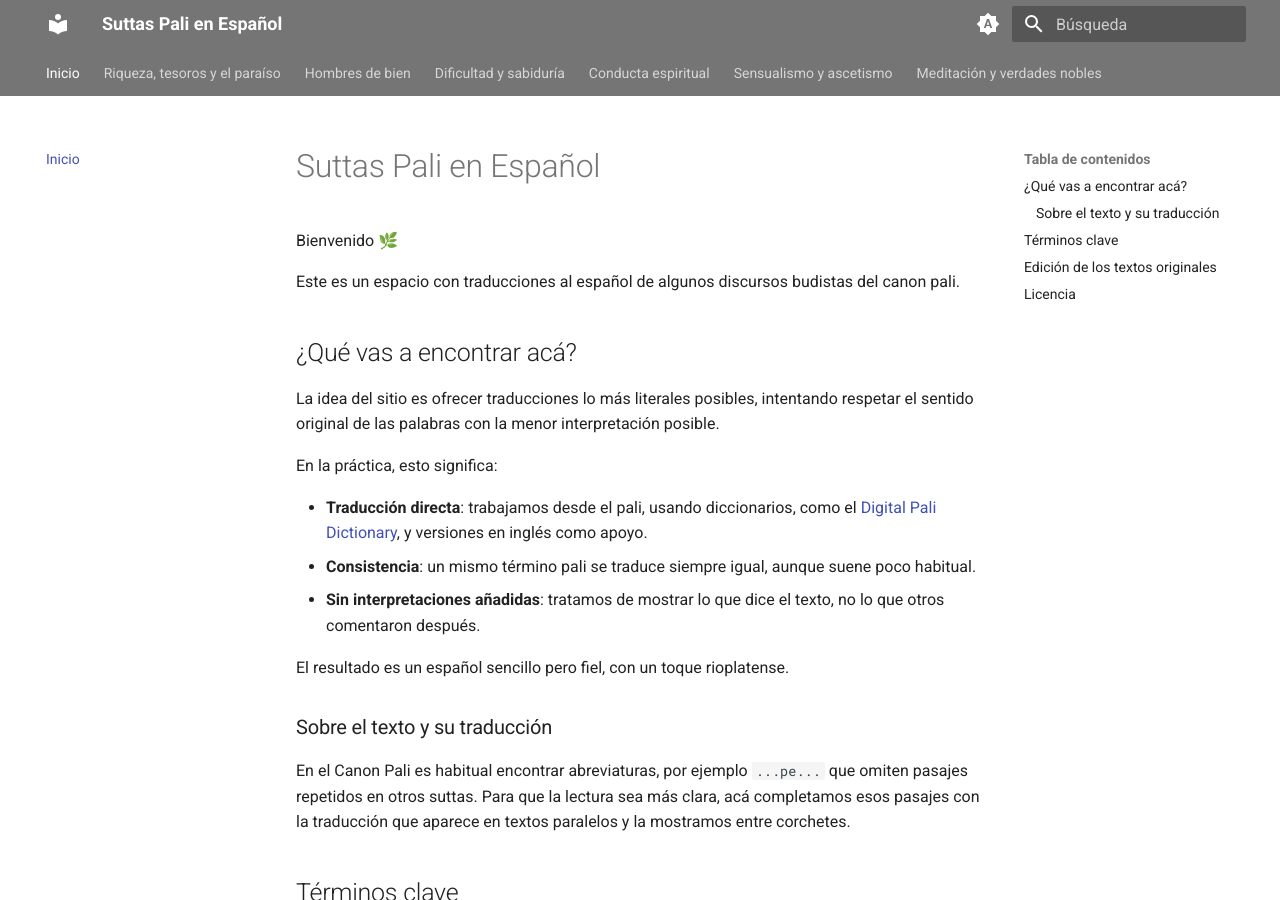
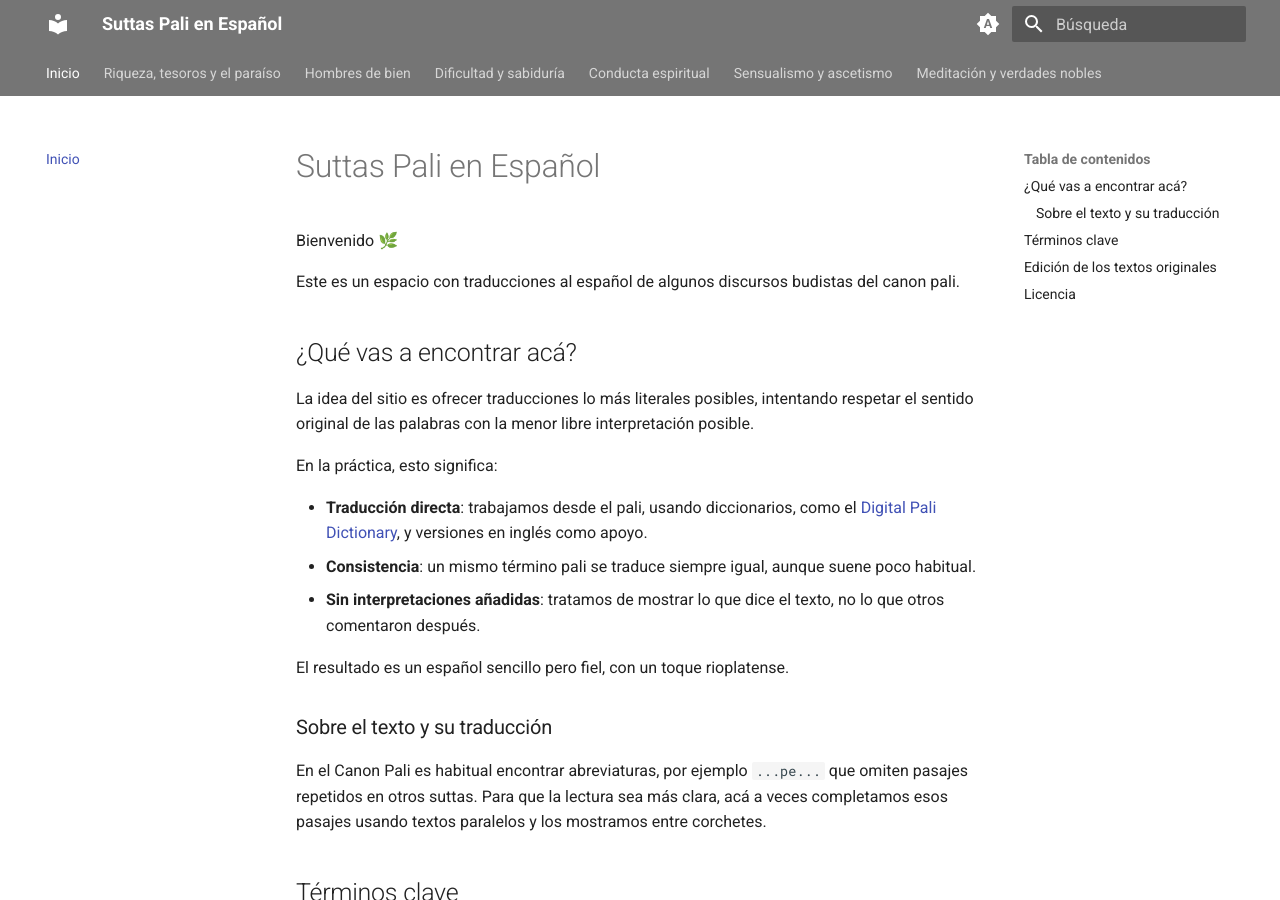
Before and after one commit to mjaviem/suttas-spanish, an MkDocs documentation site: the page built from docs/index.md, in a window 1280 px wide and 900 px high. Built offline with MkDocs 1.6.1 and Material for MkDocs 9.7.7, drawn with Linux system fonts in a browser that asks for light colours.

Commit message:
Update index page

```diff
--- a/docs/index.md
+++ b/docs/index.md
@@ -6,7 +6,7 @@ Este es un espacio con traducciones al español de algunos discursos budistas de
 
 ## ¿Qué vas a encontrar acá?
 
-La idea del sitio es ofrecer traducciones lo más literales posibles, intentando respetar el sentido original de las palabras con la menor interpretación posible.
+La idea del sitio es ofrecer traducciones lo más literales posibles, intentando respetar el sentido original de las palabras con la menor libre interpretación posible.
 
 En la práctica, esto significa:
 
@@ -18,7 +18,7 @@ El resultado es un español sencillo pero fiel, con un toque rioplatense.
 
 ### Sobre el texto y su traducción
 
-En el Canon Pali es habitual encontrar abreviaturas, por ejemplo `...pe...` que omiten pasajes repetidos en otros suttas. Para que la lectura sea más clara, acá completamos esos pasajes con la traducción que aparece en textos paralelos y la mostramos entre corchetes.
+En el Canon Pali es habitual encontrar abreviaturas, por ejemplo `...pe...` que omiten pasajes repetidos en otros suttas. Para que la lectura sea más clara, acá a veces completamos esos pasajes usando textos paralelos y los mostramos entre corchetes.
 
 ## Términos clave
 
```
